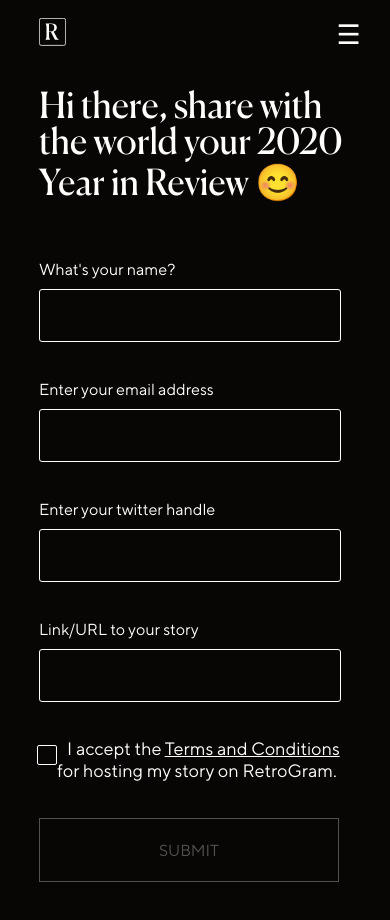
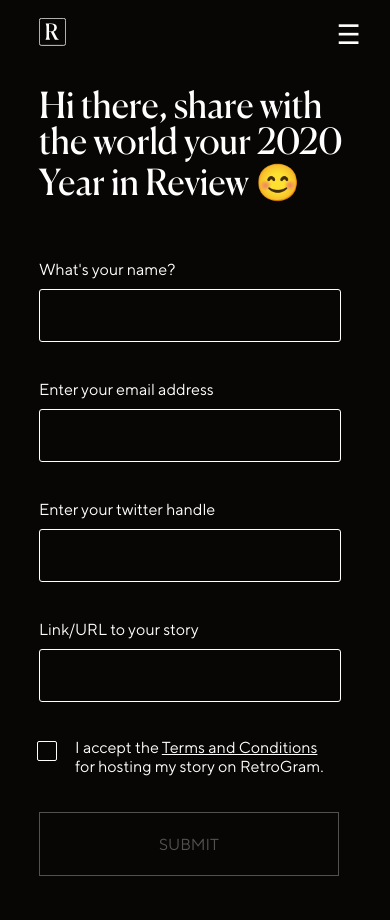
Before and after one commit to retrogram/retro-v2.0, a Next.js app: page /add-story in a window 390 px wide. Shown: the top 920 px of the page. Built offline with nearby package versions, Linux system fonts and the light colour scheme.

Commit message:
fixed styles for mobile

```diff
--- a/pages/add-story.module.css
+++ b/pages/add-story.module.css
@@ -57,13 +57,19 @@
     -moz-user-select: none;
     -ms-user-select: none;
     user-select: none;
+    font-size: 16px;
+    width: 283px;
+    display: flex;
+}
+
+.terms{
+    margin-left: 1rem;
 }
 
 .checkboxContainer{
     font-size: 16px;
     display: inline-block;
     position: relative;
-    padding-left: 10px;
     cursor: pointer;
     -webkit-user-select: none;
     -moz-user-select: none;
@@ -72,21 +78,16 @@
 }
 
 .checkbox{
-    position: absolute;
     opacity: 0;
-    width: 20px;
-    height: 20px;
-    cursor: pointer;
-    top: -15px;
-    left: -20px;
 }
 
-.mark{
+.checkbox, .mark{
     position: absolute;
-    top: -10px;
+    top: 3px;
     left: -20px;
     border: 1px solid #FFFFFF;
     width: 20px;
+    cursor: pointer;
     height: 20px;
     border-radius: 2px;
 }
@@ -138,6 +139,14 @@
     .heading{
         width: auto;
     }
+     .label{
+        font-size: 20px;
+    }
+
+    .input{
+        width: 100%;
+        font-size: 20px;
+    }
 }
 
 @media screen and (min-width: 800px) {
@@ -150,7 +159,6 @@
     }
 
     .input{
-        width: 100%;
         height: 60px;
         font-size: 24px;
     }
@@ -184,7 +192,6 @@
     }
 
     .check{
-      font-size: 16px;
       width: 383px;
       display: flex;
     }
```
Also changed, not shown: pages/terms.module.css (added).
